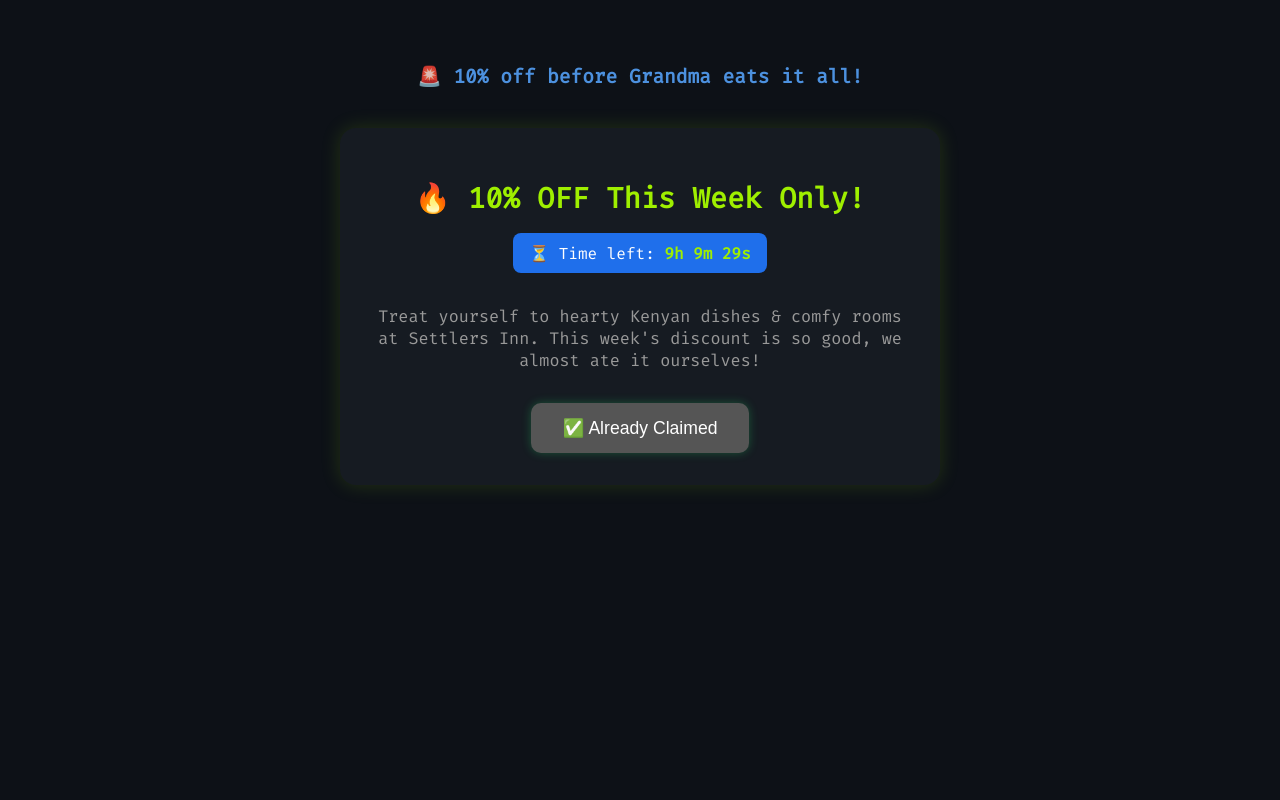
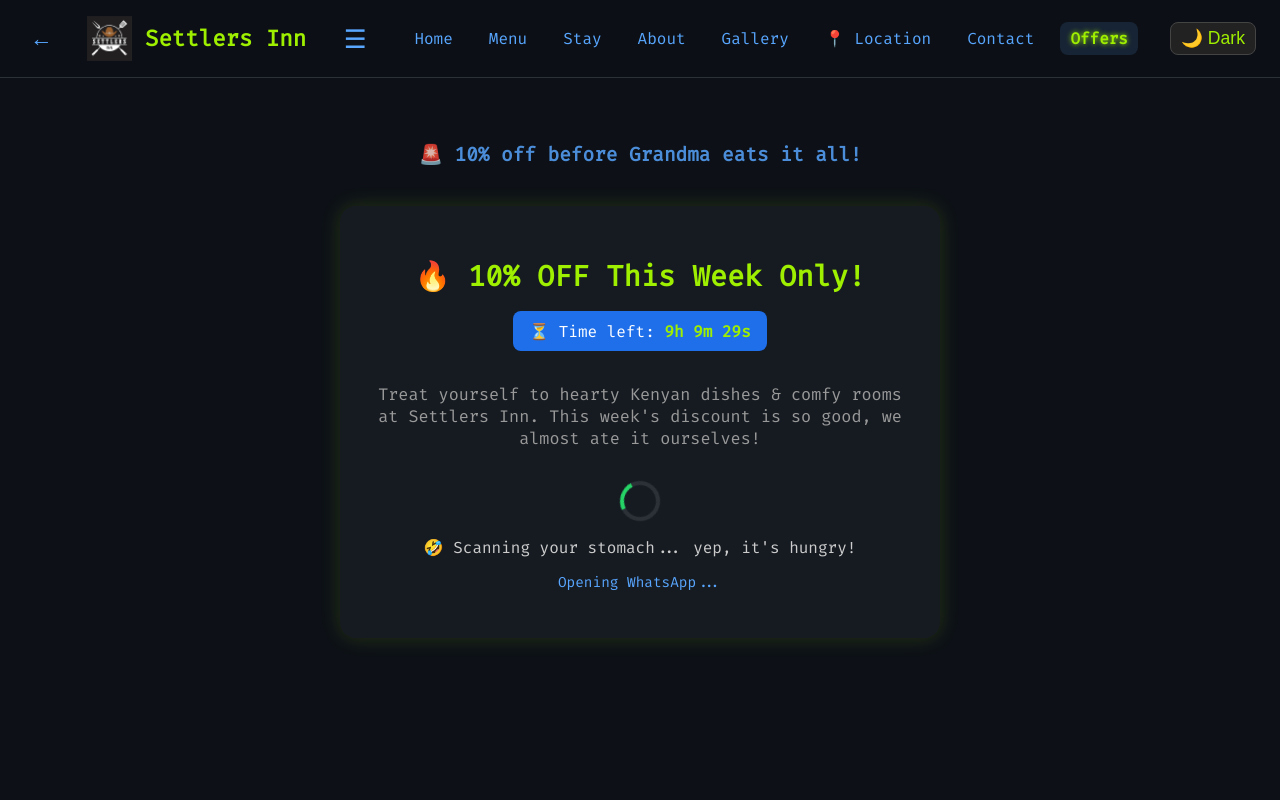
Before and after one commit to echocode191/Settlers2025, a React (Vite) app: page /offers in a window 1280 px wide. Both pictures are taken after a click on the button "🎁 Claim Your Offer". Shown: the top 800 px of the page. Built offline with nearby package versions, Linux system fonts and the light colour scheme.

Commit message:
Update Offers.jsx

```diff
--- a/src/pages/Offers.jsx
+++ b/src/pages/Offers.jsx
@@ -1,8 +1,6 @@
-// src/pages/Offers.jsx
 import React, { useEffect, useState } from "react";
 import Navbar from '../components/Navbar';
 import Footer from '../components/Footer';
-
 
 const Offers = () => {
   const offerKey = "settlers-offer-claimed";
@@ -10,6 +8,8 @@
   const [countdown, setCountdown] = useState("");
   const [expired, setExpired] = useState(false);
   const [messageIndex, setMessageIndex] = useState(0);
+  const [fakeLoading, setFakeLoading] = useState(false);
+  const [joke, setJoke] = useState("");
 
   const funnyMessages = [
     "🎯 This is not a drill! Real offer, real food!",
@@ -20,13 +20,21 @@
     "🕒 Hurry! Offer runs faster than our waiter!",
   ];
 
+  const funnyJokes = [
+    "🤣 Scanning your stomach... yep, it's hungry!",
+    "🤖 Warming up our chef bots...",
+    "💸 Applying discount magic. Please wait...",
+    "🍛 Spicing up your offer. Hang tight...",
+    "🐐 Herding goats for the freshest stew...",
+    "⏳ One moment... bribing the waiter with chai ☕",
+  ];
+
   const offerExpiresAt = new Date("2025-07-25T23:59:59");
 
   useEffect(() => {
     const isClaimed = localStorage.getItem(offerKey) === "true";
     setClaimed(isClaimed);
 
-    // Countdown timer
     const countdownInterval = setInterval(() => {
       const now = new Date().getTime();
       const distance = offerExpiresAt.getTime() - now;
@@ -45,7 +53,6 @@
       setCountdown(`${hours}h ${minutes}m ${seconds}s`);
     }, 1000);
 
-    // Message changer
     const messageInterval = setInterval(() => {
       setMessageIndex(prev => (prev + 1) % funnyMessages.length);
     }, 4000);
@@ -59,9 +66,23 @@
   const handleClaim = () => {
     localStorage.setItem(offerKey, "true");
     setClaimed(true);
+    setFakeLoading(true);
+
+    const randomJoke = funnyJokes[Math.floor(Math.random() * funnyJokes.length)];
+    setJoke(randomJoke);
+
+    setTimeout(() => {
+      // WhatsApp redirect after 4s
+      const url = `https://wa.me/254748778388?text=${encodeURIComponent(
+        "Hi Settlers Inn! I just claimed the 10% OFF offer. I'd like to order or book:"
+      )}`;
+      window.location.href = url;
+    }, 4000);
   };
 
   return (
+    <>
+      <Navbar />
       <div style={styles.wrapper}>
         <h2 style={styles.funHeader}>{funnyMessages[messageIndex]}</h2>
 
@@ -79,19 +100,37 @@
             This week's discount is so good, we almost ate it ourselves!
           </p>
 
+          {!claimed && !fakeLoading && (
             <button
               onClick={handleClaim}
-          disabled={claimed || expired}
+              disabled={expired}
               style={{
                 ...styles.button,
-            backgroundColor: claimed ? "#555" : "#25D366",
-            cursor: claimed ? "not-allowed" : "pointer",
+                backgroundColor: expired ? "#555" : "#25D366",
+                cursor: expired ? "not-allowed" : "pointer",
               }}
             >
-          {claimed ? "✅ Already Claimed" : expired ? "❌ Expired" : "🎁 Claim Your Offer"}
+              {expired ? "❌ Expired" : "🎁 Claim Your Offer"}
             </button>
+          )}
+
+          {fakeLoading && (
+            <div style={{ marginTop: '1.5rem' }}>
+              <div className="spinner" style={styles.spinner}></div>
+              <p style={styles.joke}>{joke}</p>
+              <p style={{ color: "#58a6ff", fontSize: "0.9rem" }}>Opening WhatsApp...</p>
+            </div>
+          )}
+
+          {claimed && !fakeLoading && (
+            <button style={{ ...styles.button, backgroundColor: "#555", cursor: "not-allowed" }}>
+              ✅ Already Claimed
+            </button>
+          )}
         </div>
       </div>
+      <Footer />
+    </>
   );
 };
 
@@ -155,6 +194,32 @@
     transition: "0.3s ease",
     boxShadow: "0 0 10px rgba(37, 211, 102, 0.3)",
   },
+  spinner: {
+    border: "4px solid #2b3137",
+    borderTop: "4px solid #25D366",
+    borderRadius: "50%",
+    width: "40px",
+    height: "40px",
+    animation: "spin 1s linear infinite",
+    margin: "0 auto 1rem",
+  },
+  joke: {
+    color: "#ccc",
+    fontSize: "1rem",
+    marginBottom: "0.5rem",
+  },
 };
 
+// Global CSS keyframes (should go in styles.css or inject dynamically)
+if (typeof document !== "undefined") {
+  const style = document.createElement("style");
+  style.innerHTML = `
+    @keyframes spin {
+      0% { transform: rotate(0deg); }
+      100% { transform: rotate(360deg); }
+    }
+  `;
+  document.head.appendChild(style);
+}
+
 export default Offers;
```
Lines whose indentation alone changed are shown as unchanged.
